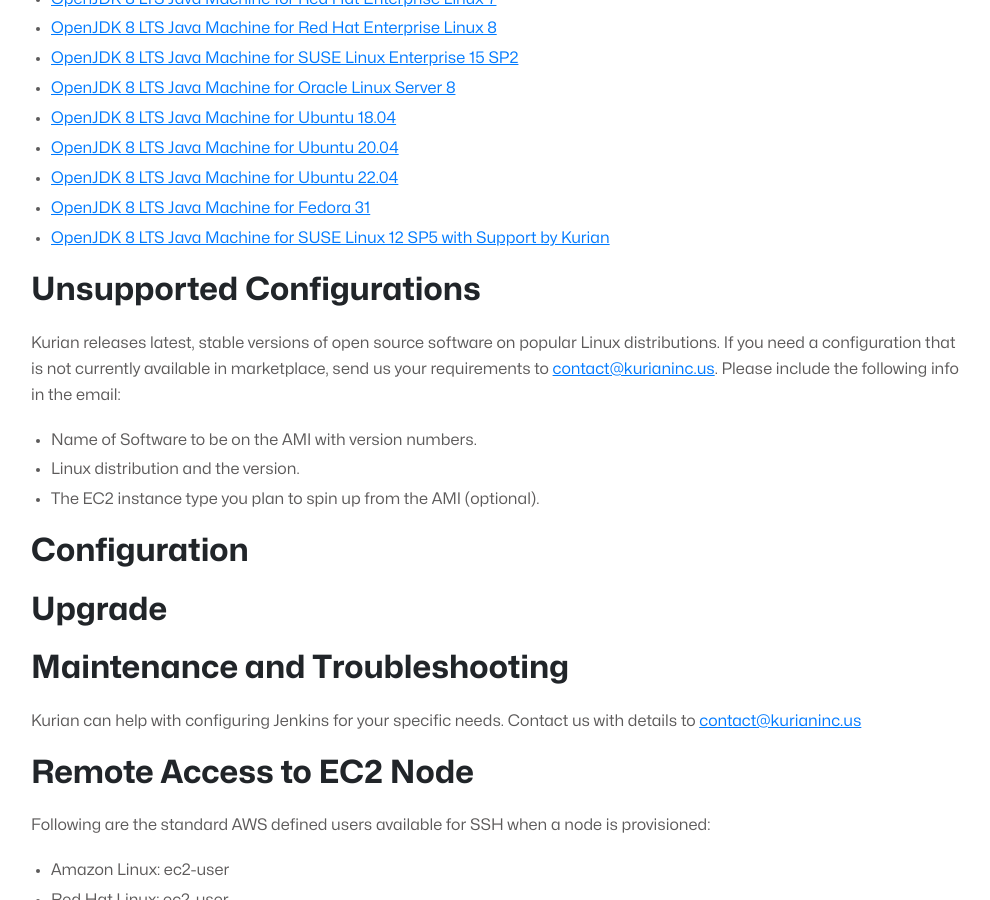
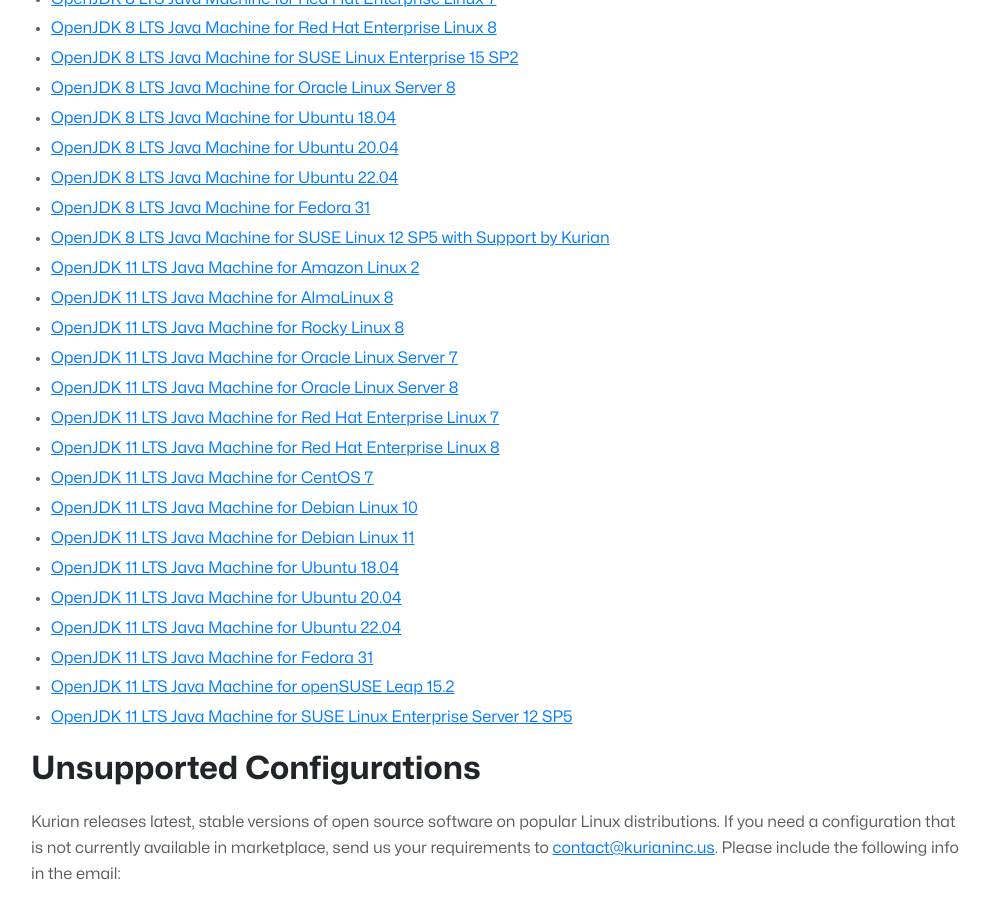
Before and after one commit to kurianinc/kurianinc, a Jekyll site: the page built from _products/openjdk-java-machine.md, in a window 1280 px wide and 900 px high, scrolled down 1592 px. Shown: the whole window, without its empty margins (144-1134 px from the left). Built offline with Jekyll 4.4.1, drawn with Linux system fonts in a browser that asks for light colours.

Commit message:
Update openjdk-java-machine.md

```diff
--- a/_products/openjdk-java-machine.md
+++ b/_products/openjdk-java-machine.md
@@ -63,6 +63,22 @@ Click on the links below to take you to Amazon Marketplace for spinning up EC2 n
 *   [OpenJDK 8 LTS Java Machine for Ubuntu 22.04](https://aws.amazon.com/marketplace/pp/prodview-kjvvvealqulnw?sr=0-3&ref_=beagle&applicationId=AWSMPContessa)
 *   [OpenJDK 8 LTS Java Machine for Fedora 31](https://aws.amazon.com/marketplace/pp/prodview-atjpxuctthkm6?sr=0-4&ref_=beagle&applicationId=AWSMPContessa)
 *   [OpenJDK 8 LTS Java Machine for SUSE Linux 12 SP5 with Support by Kurian](https://aws.amazon.com/marketplace/pp/prodview-4g4blntdqje5q?sr=0-17&ref_=beagle&applicationId=AWSMPContessa)
+*   [OpenJDK 11 LTS Java Machine for Amazon Linux 2](https://aws.amazon.com/marketplace/pp/prodview-pj6gyvvx2iqug?sr=0-10&ref_=beagle&applicationId=AWSMPContessa)
+*   [OpenJDK 11 LTS Java Machine for AlmaLinux 8](https://aws.amazon.com/marketplace/pp/prodview-q4dcqvtpln42g?sr=0-2&ref_=beagle&applicationId=AWSMPContessa)
+*   [OpenJDK 11 LTS Java Machine for Rocky Linux 8](https://aws.amazon.com/marketplace/pp/prodview-beotcw5amvka4?sr=0-11&ref_=beagle&applicationId=AWSMPContessa)
+*   [OpenJDK 11 LTS Java Machine for Oracle Linux Server 7](https://aws.amazon.com/marketplace/pp/prodview-vgrzuflkku6tk?sr=0-12&ref_=beagle&applicationId=AWSMPContessa)
+*   [OpenJDK 11 LTS Java Machine for Oracle Linux Server 8](https://aws.amazon.com/marketplace/pp/prodview-su667ncgov2km?sr=0-13&ref_=beagle&applicationId=AWSMPContessa)
+*   [OpenJDK 11 LTS Java Machine for Red Hat Enterprise Linux 7](https://aws.amazon.com/marketplace/pp/prodview-eejbdo2llrlnu?sr=0-14&ref_=beagle&applicationId=AWSMPContessa)
+*   [OpenJDK 11 LTS Java Machine for Red Hat Enterprise Linux 8](https://aws.amazon.com/marketplace/pp/prodview-7x2iq4mlm725s?sr=0-15&ref_=beagle&applicationId=AWSMPContessa)
+*   [OpenJDK 11 LTS Java Machine for CentOS 7](https://aws.amazon.com/marketplace/pp/prodview-2szg34g6ign7y?sr=0-5&ref_=beagle&applicationId=AWSMPContessa)
+*   [OpenJDK 11 LTS Java Machine for Debian Linux 10](https://aws.amazon.com/marketplace/pp/prodview-tiapwlqk2u4rs?sr=0-9&ref_=beagle&applicationId=AWSMPContessa)
+*   [OpenJDK 11 LTS Java Machine for Debian Linux 11](https://aws.amazon.com/marketplace/pp/prodview-sp2jemzmiurfs?sr=0-7&ref_=beagle&applicationId=AWSMPContessa)
+*   [OpenJDK 11 LTS Java Machine for Ubuntu 18.04](https://aws.amazon.com/marketplace/pp/prodview-qlcw4lqkkcua6?sr=0-1&ref_=beagle&applicationId=AWSMPContessa)
+*   [OpenJDK 11 LTS Java Machine for Ubuntu 20.04](https://aws.amazon.com/marketplace/pp/prodview-2rwyqg6enziqc?sr=0-6&ref_=beagle&applicationId=AWSMPContessa)
+*   [OpenJDK 11 LTS Java Machine for Ubuntu 22.04](https://aws.amazon.com/marketplace/pp/prodview-awybf7pcer3aq?sr=0-4&ref_=beagle&applicationId=AWSMPContessa)
+*   [OpenJDK 11 LTS Java Machine for Fedora 31](https://aws.amazon.com/marketplace/pp/prodview-nzn2qy6f6tnme?sr=0-3&ref_=beagle&applicationId=AWSMPContessa)
+*   [OpenJDK 11 LTS Java Machine for openSUSE Leap 15.2](https://aws.amazon.com/marketplace/pp/prodview-ni52vvwg6lwqc?sr=0-8&ref_=beagle&applicationId=AWSMPContessa)
+*   [OpenJDK 11 LTS Java Machine for SUSE Linux Enterprise Server 12 SP5](https://aws.amazon.com/marketplace/pp/prodview-ceh27vzz4j5sq?sr=0-16&ref_=beagle&applicationId=AWSMPContessa)
 
 [](https://github.com/kurianinc/ami-pub/wiki/Java-Machine#unsupported-configurations)Unsupported Configurations
 ===============================================================================================================
```
